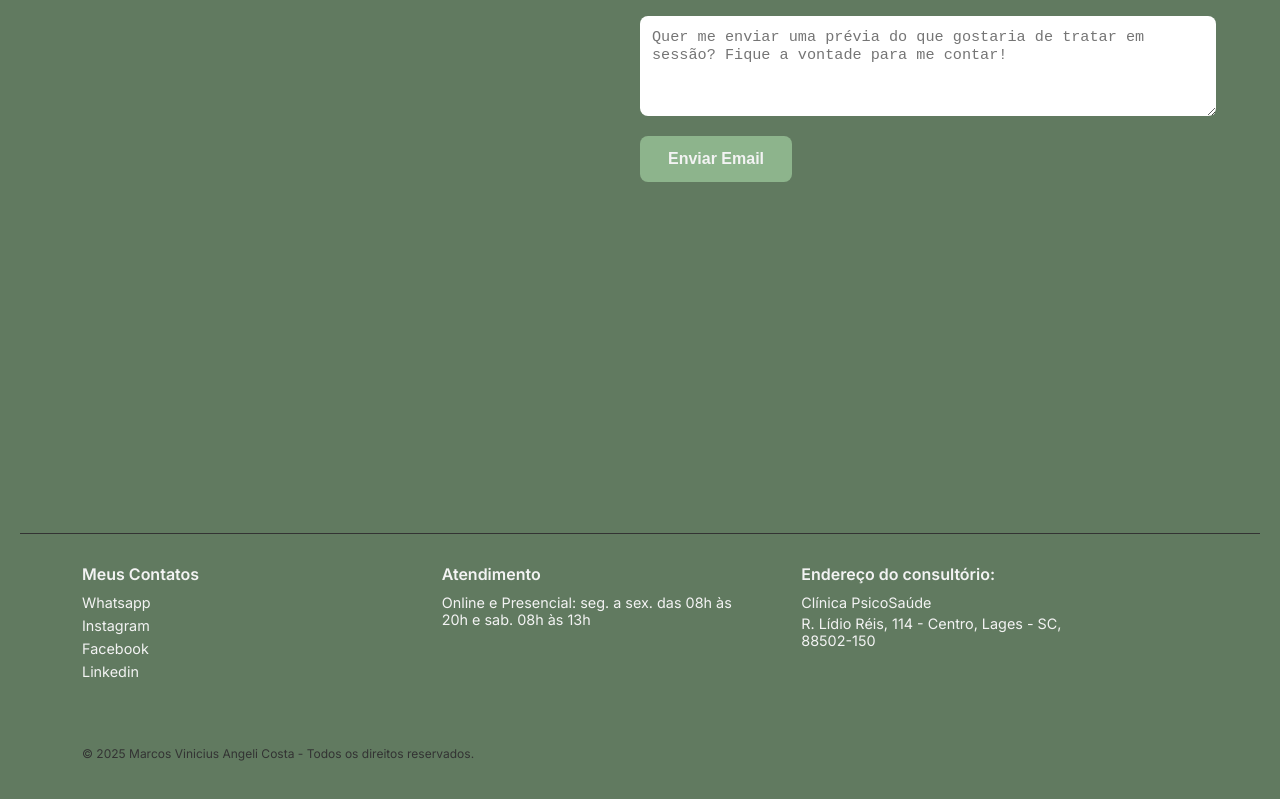
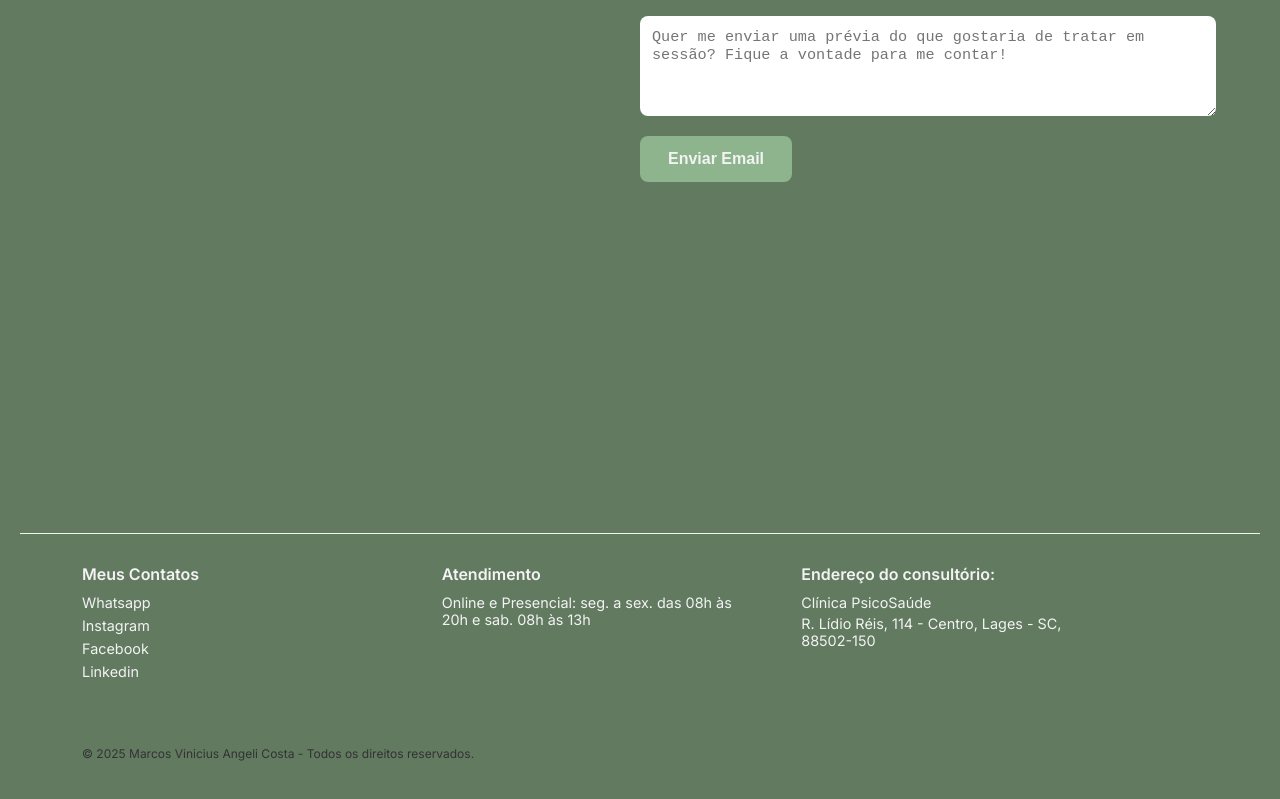
Before and after one commit to MarcosVinicius556/ellen-machado-page, a Next.js app: page / in a window 1280 px wide. Shown: the part 4671-5470 px from the top of the page. Built offline with nearby package versions, Linux system fonts and the light colour scheme.

Commit message:
Ajuste UX e Google Search Console

```diff
--- a/src/app/layout.tsx
+++ b/src/app/layout.tsx
@@ -76,7 +76,7 @@ export default function RootLayout({ children }: Readonly<{ children: React.Reac
       <head>
           <meta
             name="google-site-verification"
-            content="UuKbTMThUHFDda_OtPB6_rhtXH3-Vc6yUIMNrJYU8JM"
+            content="xc8iyy7wr62wsB2oXh7fMydxG2c5Ax3oK4CZdSILBSE"
           />
       </head>
       <body>
--- a/src/components/footer/footer.css
+++ b/src/components/footer/footer.css
@@ -45,7 +45,7 @@
 
 .footer hr {
     border: none;
-    border-top: 1px solid var(--light-text);
+    border-top: 1px solid var(--lightest-text);
     margin: 30px 0;
 }
 
```
